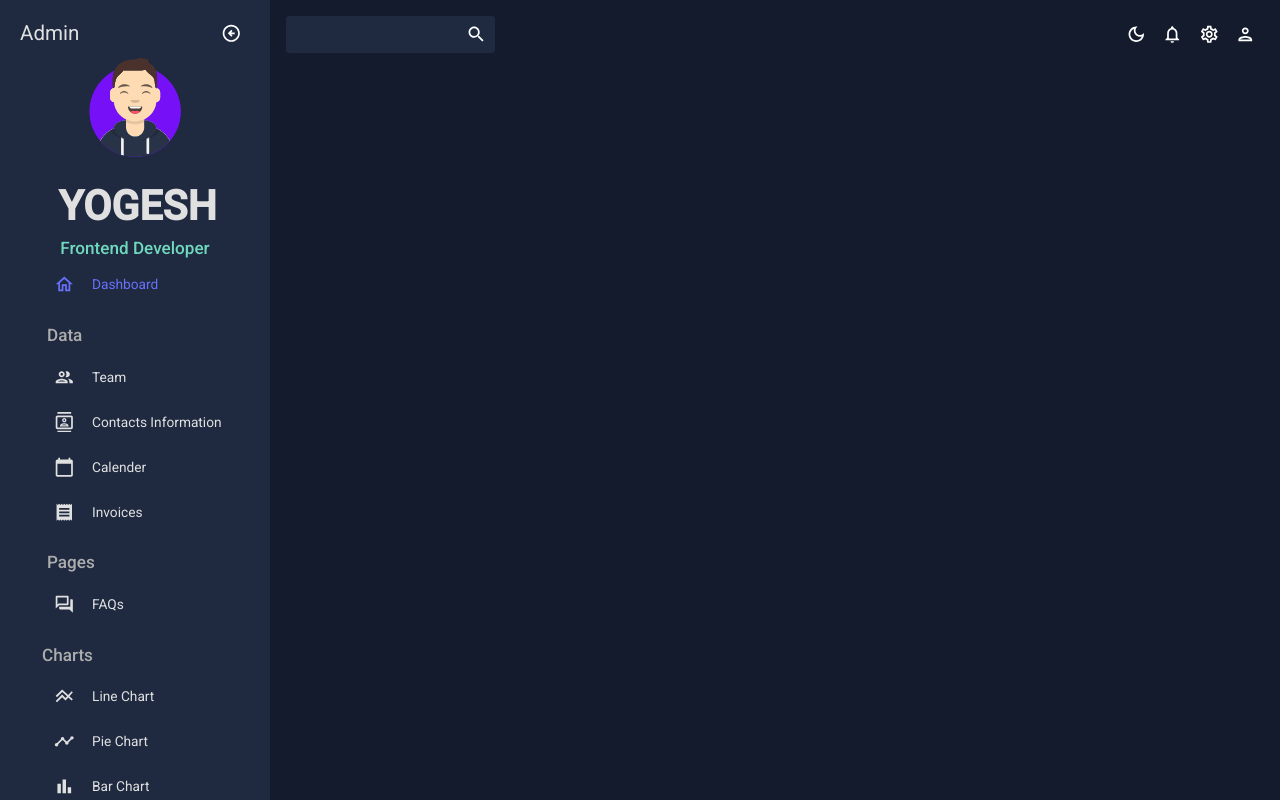
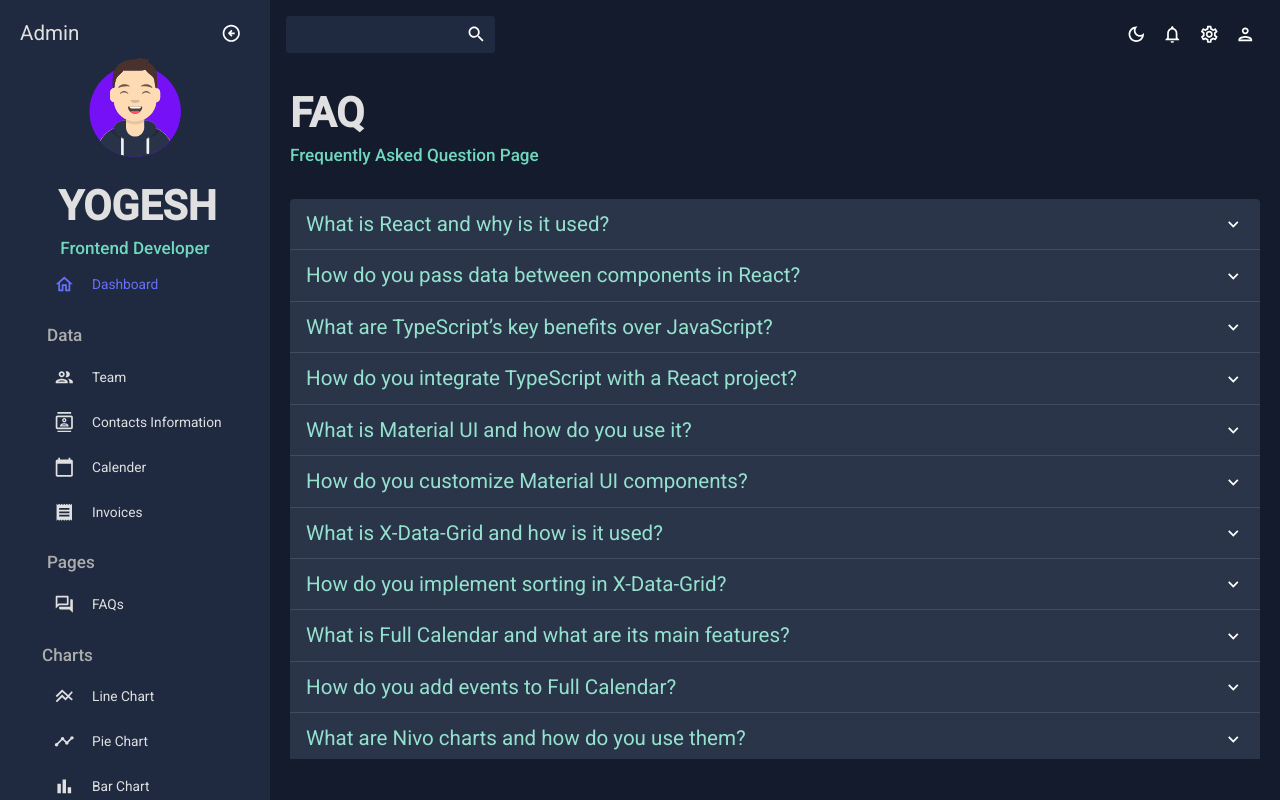
Before and after one commit to yogeshCelestial/react-dashboard, a React (Create React App) app: page /faqs in a window 1280 px wide. Built offline with nearby package versions, Linux system fonts and the light colour scheme.

Commit message:
FAQ Page developed

```diff
--- a/src/App.tsx
+++ b/src/App.tsx
@@ -9,6 +9,7 @@ import Team from './screens/team';
 import Contacts from './screens/contacts';
 import Invoices from './screens/invoices';
 import Calendar from './screens/calender';
+import FAQPage from './screens/faq';
 
 
 function App() {
@@ -28,7 +29,7 @@ function App() {
                             <Route path='/contacts' element={<Contacts />} />
                             <Route path='/invoices' element={<Invoices />} />
                             <Route path='/calender' element={<Calendar />} />
-                            {/* <Route path='/faq' element={<Dashboard />} />                                                      */}
+                            <Route path='/faqs' element={<FAQPage />} />
                             {/* <Route path='/pie' element={<Dashboard />} /> */}
                             {/* <Route path='/line' element={<Dashboard />} /> */}
                             {/* <Route path='/bar' element={<Dashboard />} />  */}
--- /dev/null
+++ b/src/data/faqData.ts
@@ -0,0 +1,51 @@
+/* eslint-disable max-len */
+export const FAQData = [
+    {
+        question: 'What is React and why is it used?',
+        answer: 'React is a JavaScript library for building user interfaces, primarily for single-page applications. It allows developers to create reusable UI components and manage application state efficiently.'
+    },
+    {
+        question: 'How do you pass data between components in React?',
+        answer: 'Data can be passed between components in React using props. Parent components can pass data to child components through attributes, and child components can access these props to render or utilize the data.'
+    },
+    {
+        question: 'What are TypeScript’s key benefits over JavaScript?',
+        answer: 'TypeScript offers static typing, which helps catch errors at compile time rather than runtime. It also provides improved tooling, better code documentation through types, and enhanced refactoring capabilities.'
+    },
+    {
+        question: 'How do you integrate TypeScript with a React project?',
+        answer: 'To integrate TypeScript with a React project, you need to install TypeScript and the necessary type definitions for React. You can do this using npm or yarn, and then configure TypeScript by creating a `tsconfig.json` file.'
+    },
+    {
+        question: 'What is Material UI and how do you use it?',
+        answer: 'Material UI is a popular React component library that implements Google’s Material Design. It provides a set of pre-designed components and styles to help developers build aesthetically pleasing and responsive user interfaces.'
+    },
+    {
+        question: 'How do you customize Material UI components?',
+        answer: 'Material UI components can be customized using the `sx` prop, styled components, or by overriding default theme settings. The library also supports creating custom themes and using them across the application.'
+    },
+    {
+        question: 'What is X-Data-Grid and how is it used?',
+        answer: 'X-Data-Grid is a powerful data grid component for React that allows developers to display and manipulate tabular data. It supports features like sorting, filtering, and pagination, making it suitable for handling large datasets.'
+    },
+    {
+        question: 'How do you implement sorting in X-Data-Grid?',
+        answer: 'To implement sorting in X-Data-Grid, you can use the `sortModel` prop to control the sorting state. The component automatically handles sorting based on the columns defined in the grid and the sorting order specified in the `sortModel`.'
+    },
+    {
+        question: 'What is Full Calendar and what are its main features?',
+        answer: 'Full Calendar is a JavaScript calendar library that provides a rich interface for managing events. It supports features like drag-and-drop event handling, multiple views (month, week, day), and customizable event rendering.'
+    },
+    {
+        question: 'How do you add events to Full Calendar?',
+        answer: 'Events can be added to Full Calendar by using the `events` option or by calling the `addEvent` method. You provide event data as an array of objects or dynamically through API calls to populate the calendar.'
+    },
+    {
+        question: 'What are Nivo charts and how do you use them?',
+        answer: 'Nivo charts are a set of data visualization components built with React and D3.js. They offer a wide range of chart types with interactive and customizable features, including bar charts, line charts, pie charts, and more.'
+    },
+    {
+        question: 'How do you customize the appearance of Nivo charts?',
+        answer: 'To customize Nivo charts, you can use the available props to configure various aspects of the chart, such as colors, margins, and legends. The library also supports theming and custom styles for more advanced customizations.'
+    }
+];
--- /dev/null
+++ b/src/screens/faq/index.tsx
@@ -0,0 +1,53 @@
+import React, { useState } from 'react';
+import { Box, Typography, Accordion, AccordionSummary, useTheme, AccordionDetails } from '@mui/material';
+import { ExpandMore } from '@mui/icons-material';
+import { FAQData } from '../../data/faqData';
+import { tokens } from '../../theme';
+import Header from '../../components/Header';
+
+const FAQPage = () => {
+    const theme = useTheme();
+    const colors = tokens(theme.palette.mode);
+    const [expandInd, setExpandInd] = useState(NaN);
+
+    const handleAccordion = (indexNumber: number) => {
+        if (indexNumber === expandInd) {
+            setExpandInd(NaN);
+        } else {
+            setExpandInd(indexNumber);
+        }
+    };
+
+    return (
+        <Box m='20px'>
+            <Header title='FAQ' subtitle='Frequently Asked Question Page' />
+            <Box display='flex' sx={{ overflowX: 'auto' }}>
+                <Box sx={{
+                    '& .MuiPaper-root': {
+                        backgroundColor: colors.primary[400]
+                    }
+                }}
+                height="70vh">
+                    {FAQData.map((qa, index) => (
+                        <Accordion
+                            key={qa.question}
+                            expanded={index === expandInd}
+                            onChange={() => handleAccordion(index)}
+                        >
+                            <AccordionSummary
+                                expandIcon={<ExpandMore />}
+                            >
+                                <Typography color={colors.greenAccent[300]} variant='h5'>{qa.question}</Typography>
+                            </AccordionSummary>
+                            <AccordionDetails>
+                                <Typography variant='h6'>{qa.answer}</Typography>
+                            </AccordionDetails>
+                        </Accordion>
+                    ))}
+                </Box>
+            </Box>
+        </Box>
+    );
+};
+
+export default FAQPage;
--- a/src/theme.ts
+++ b/src/theme.ts
@@ -82,7 +82,7 @@ export const tokens = (mode: PaletteMode) => ({
                 100: '#040509',
                 200: '#080b12',
                 300: '#0c101b',
-                400: '#101624',
+                400: '#d0d1d5',
                 500: '#141b2d',
                 600: '#434957',
                 700: '#727681',
```
